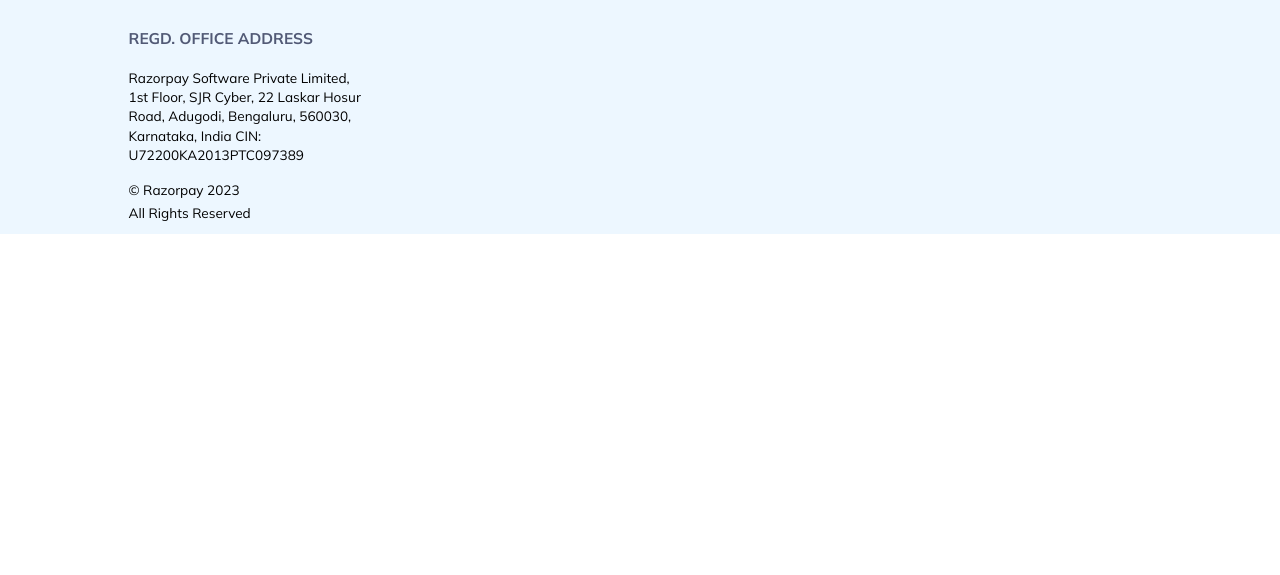
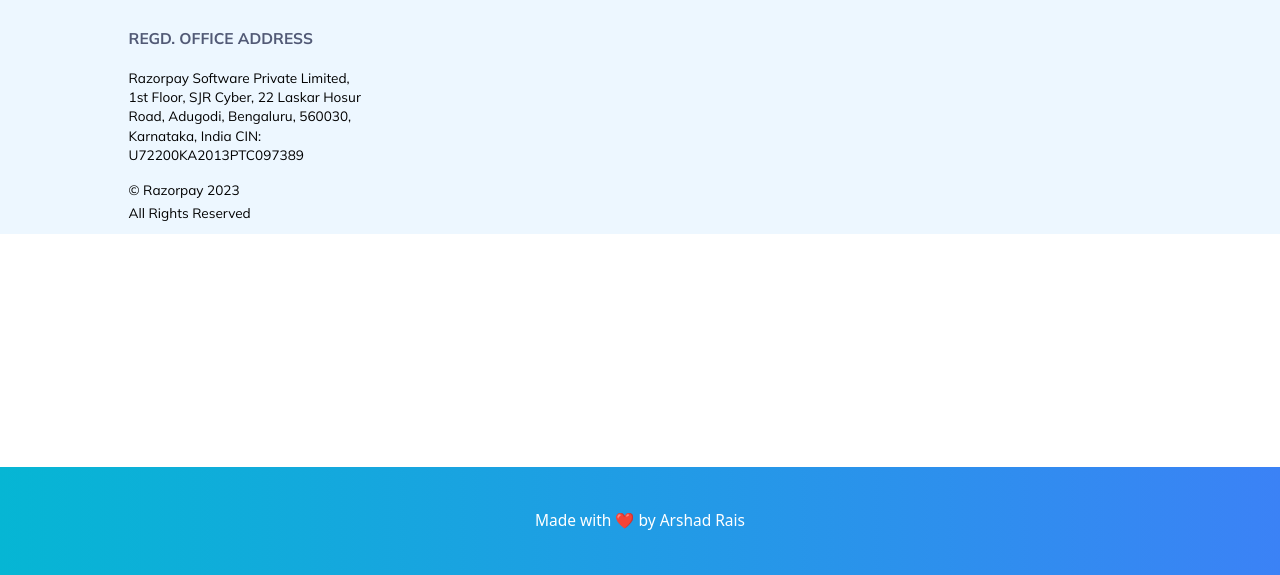
Before and after one commit to rais17/Razorpay-Replica, a website built with Vite: page index.html in a window 1280 px wide. Shown: the part 8553-9128 px from the top of the page. Before the commit the page ends 9020 px from the top, so only its background shows below. Built offline with nearby package versions, Linux system fonts and the light colour scheme; files whose address does not match are found by name.

Commit message:
Update index.html

```diff
--- a/index.html
+++ b/index.html
@@ -1459,12 +1459,12 @@
               <p class="font-mullish text-[0.875rem] leading-[1.25rem] font-normal">
                 All Rights Reserved
               </p>
-            </div>
-          </div>
-        </div>
-      </div>
-    </div>
-  </footer>
-</body>
-
+            </footer>
 </html>
+<footer class="bg-gradient-to-r from-cyan-500 to-blue-500 px-4 py-5 text-center">
+  <div class="col-span-6 mx-auto"></div>
+  <br>
+  <p class="text-white">Made with ❤️ by Arshad Rais</p>
+  <br>
+</footer>
+</html>
```
